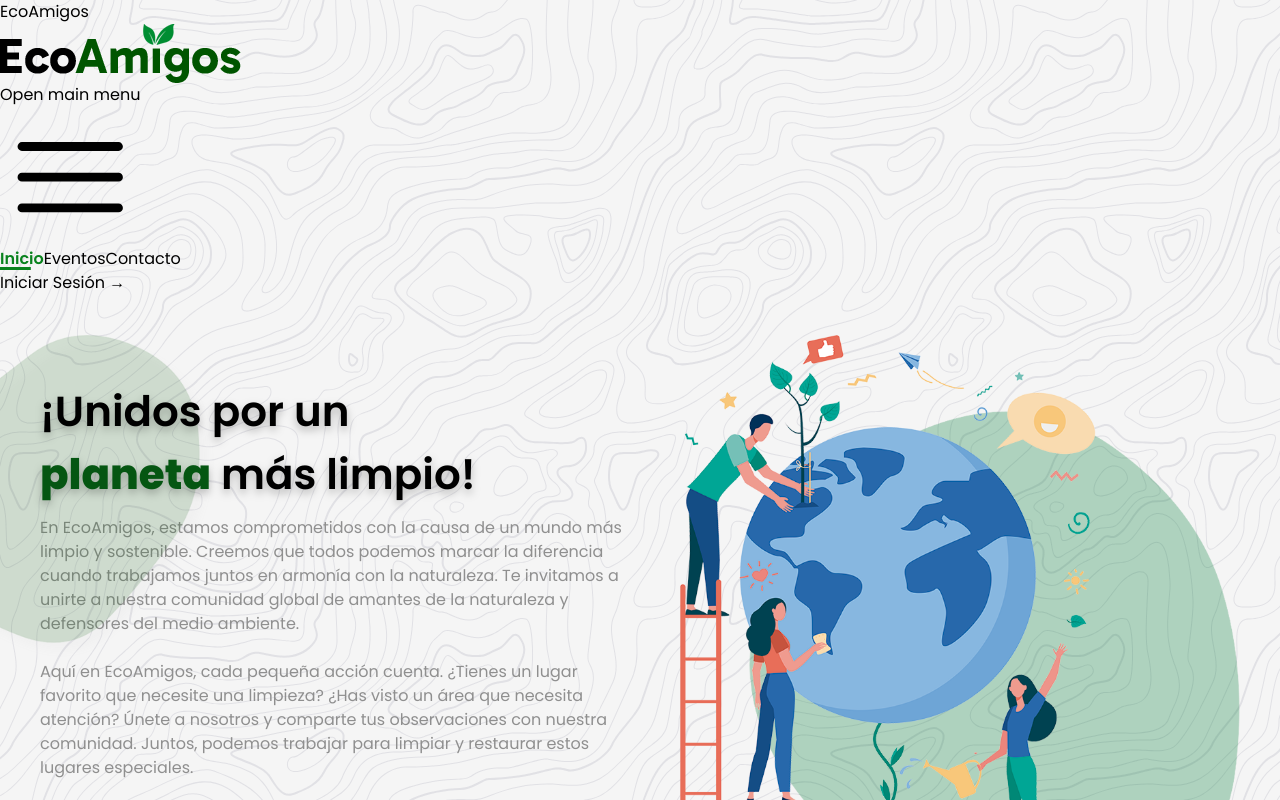
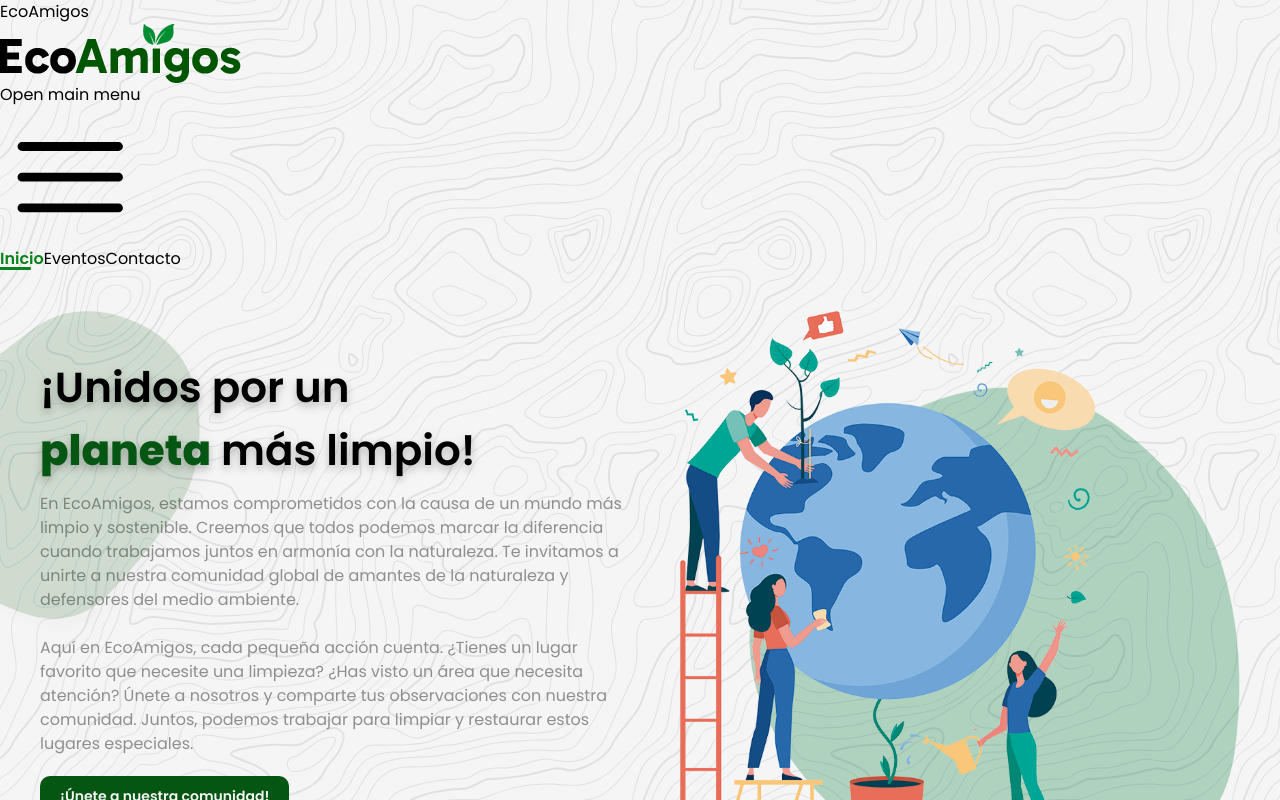
Before and after one commit to LizettePerez/EcoAmigos-React, a React (Vite) app: page / in a window 1280 px wide. Shown: the top 800 px of the page. Built offline with nearby package versions, Linux system fonts and the light colour scheme.

Commit message:
quitar parte del header

```diff
--- a/src/components/Header.jsx
+++ b/src/components/Header.jsx
@@ -56,11 +56,6 @@
             Contacto
           </NavLink>
         </Popover.Group>
-        <div className="hidden lg:flex lg:flex-1 lg:justify-end">
-          <NavLink to="/comunidad" className="text-m leading-6 ">
-            Iniciar Sesión <span aria-hidden="true">&rarr;</span>
-          </NavLink>
-        </div>
       </nav>
       <Dialog
         as="div"
@@ -106,14 +101,6 @@
                   Contacto
                 </NavLink>
               </div>
-              <div className="py-6">
-                <NavLink
-                  to="/comunidad"
-                  className="-mx-3 block rounded-lg px-3 py-2 text-base font-semibold leading-7 text-sm leading-6 custom-a"
-                >
-                  Iniciar Sesión
-                </NavLink>
-              </div>
             </div>
           </div>
         </Dialog.Panel>
--- a/src/components/TextArea.jsx
+++ b/src/components/TextArea.jsx
@@ -14,12 +14,9 @@
       return;
     }
 
-    const userEmail = localStorage.getItem("email");
-    console.log("Email del usuario:", userEmail);
-
     axios.post('http://localhost:8080/post/guardar', {
       postTexto: postText,
-      usuario: localStorage.getItem("email")
+      // email: localStorage.getItem("email"),
     })
       .then((response) => {
         console.log("Post del usuario enviados con éxito: ", response.data);
```
